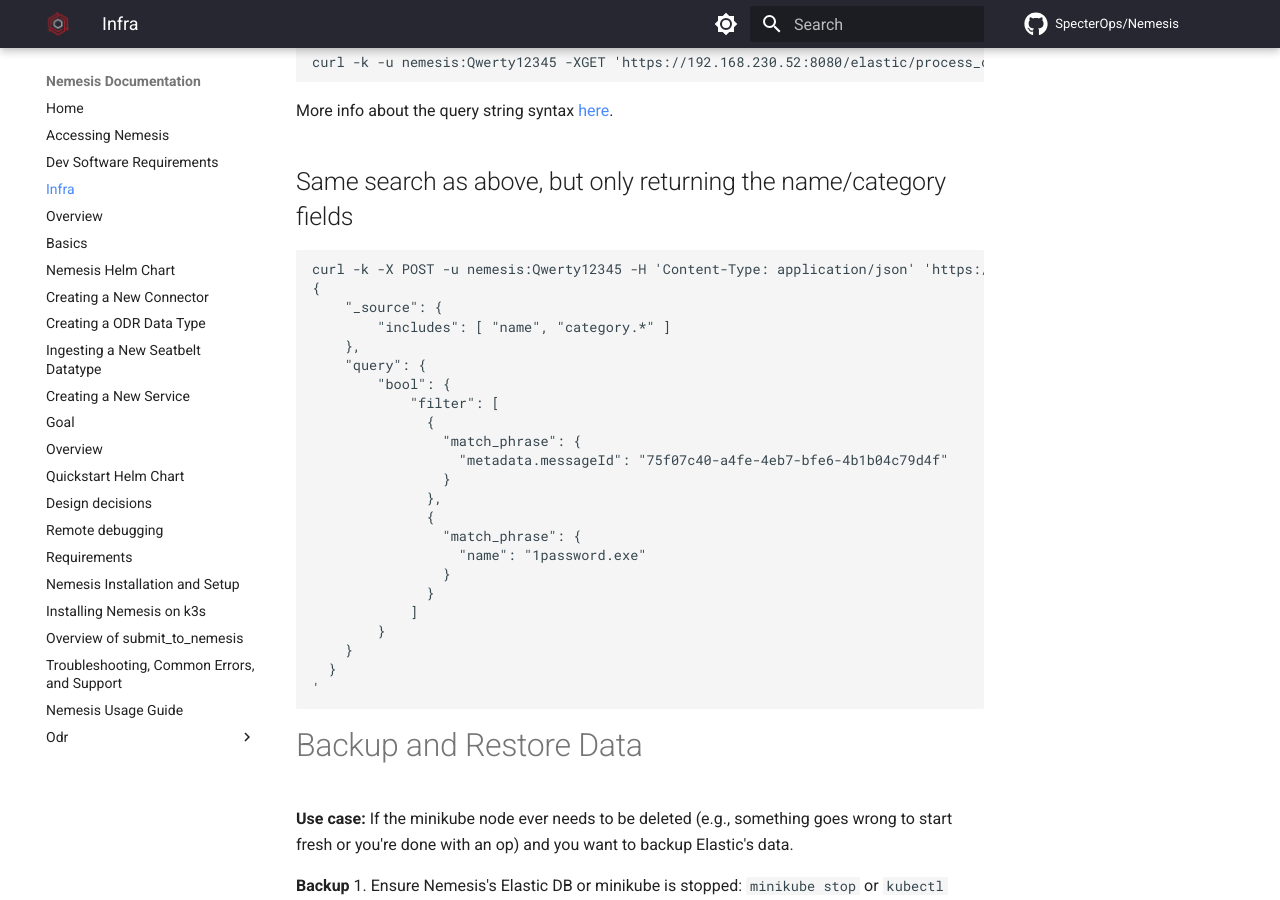
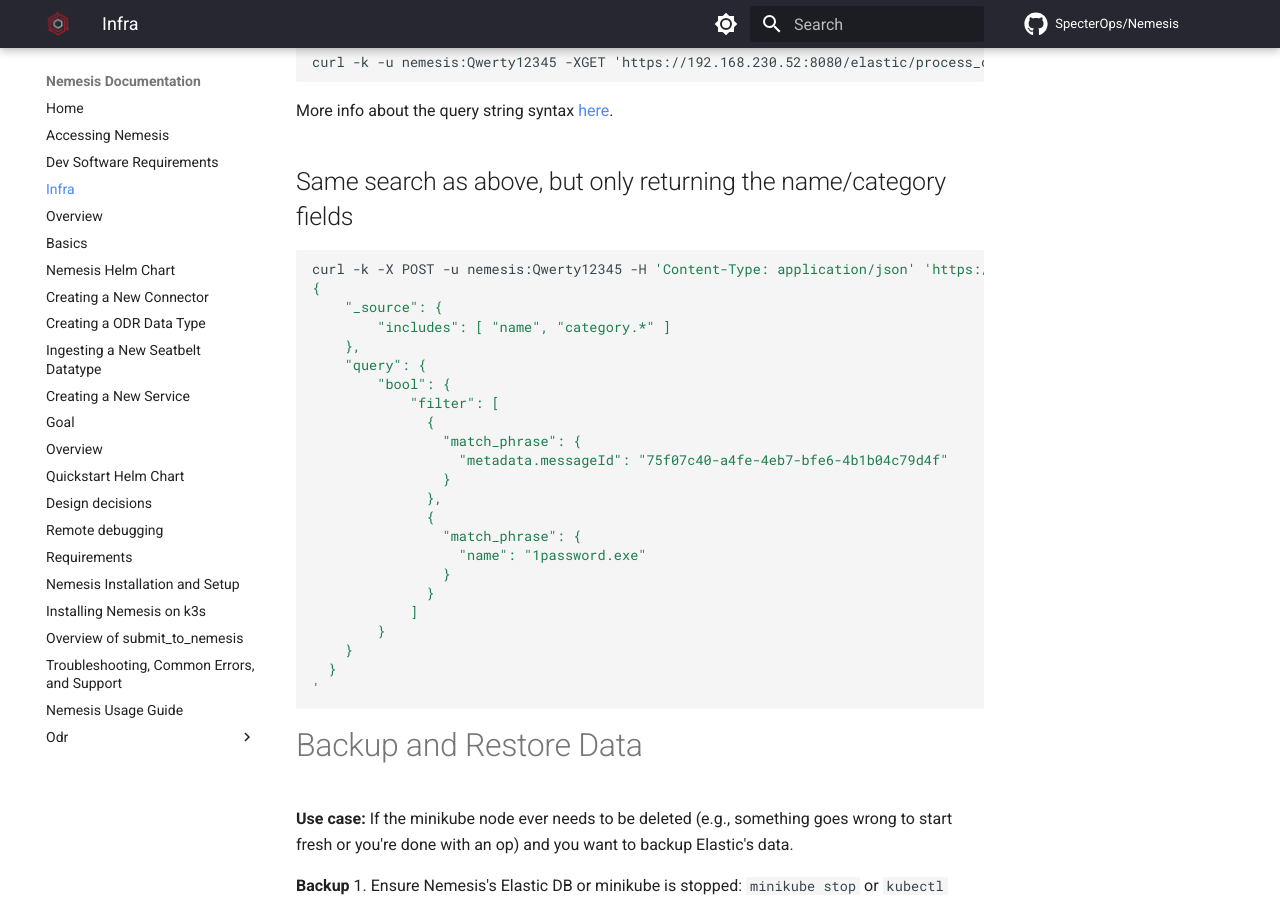
Before and after one commit to SpecterOps/Nemesis, an MkDocs documentation site: the page built from docs/elasticsearch-kibana.md, in a window 1280 px wide and 900 px high, scrolled down 2300 px. Built offline with MkDocs 1.6.1 and Material for MkDocs 9.7.7, drawn with Linux system fonts in a browser that asks for light colours; comment, search, counter and statistics services are not loaded; some of the changed text lies outside the part shown.

Commit message:
Add code syntax highlighting

```diff
--- a/docs/stylesheets/colors.css
+++ b/docs/stylesheets/colors.css
@@ -17,24 +17,22 @@
   --md-code-fg-color:                hsla(var(--md-hue), 18%, 86%, 0.82);
   --md-code-bg-color:                hsla(var(--md-hue), 15%, 18%, 1);
 
+  --md-code-hl-number-color: #619a8c;
+  --md-code-hl-special-color: var(--md-code-hl-number-color);
+  --md-code-hl-function-color: #5382db;
+  --md-code-hl-string-color: #61a242;
+  --md-code-hl-operator-color: #965822;
+  --md-code-hl-name-color:           #e4e4e4;
+  --md-code-hl-keyword-color:        #4b74c6;
+  --md-code-hl-punctuation-color:    #808080;
+  --md-code-hl-constant-color:       hsla(250, 62%, 70%, 1);
+  --md-code-hl-comment-color:        rgb(98, 103, 119);
+  --md-code-hl-variable-color:       #ffffff;
   --md-code-hl-color:                hsla(#{hex2hsl($clr-blue-a400)}, 1);
   --md-code-hl-color--light:         hsla(#{hex2hsl($clr-blue-a400)}, 0.1);
-
-  --md-code-hl-number-color:         hsla(6, 74%, 63%, 1);
-  --md-code-hl-special-color:        hsla(340, 83%, 66%, 1);
-  --md-code-hl-function-color:       hsla(291, 57%, 65%, 1);
-  --md-code-hl-constant-color:       hsla(250, 62%, 70%, 1);
-  --md-code-hl-keyword-color:        hsla(219, 66%, 64%, 1);
-  --md-code-hl-string-color:         hsla(150, 58%, 44%, 1);
-  --md-code-hl-name-color:           var(--md-code-fg-color);
-  --md-code-hl-operator-color:       var(--md-default-fg-color--light);
-  --md-code-hl-punctuation-color:    var(--md-default-fg-color--light);
-  --md-code-hl-comment-color:        var(--md-default-fg-color--light);
   --md-code-hl-generic-color:        var(--md-default-fg-color--light);
-  --md-code-hl-variable-color:       var(--md-default-fg-color--light);
 
   --md-typeset-color:                var(--md-default-fg-color);
-
   --md-typeset-a-color:              #498AFB;
 
   --md-typeset-kbd-color:            hsla(var(--md-hue), 15%, 90%, 0.12);
--- a/mkdocs.yml
+++ b/mkdocs.yml
@@ -28,3 +28,8 @@
 
 extra_css:
   - stylesheets/colors.css
+
+markdown_extensions:
+  - pymdownx.superfences
+  - pymdownx.highlight:
+      use_pygments: true
```
